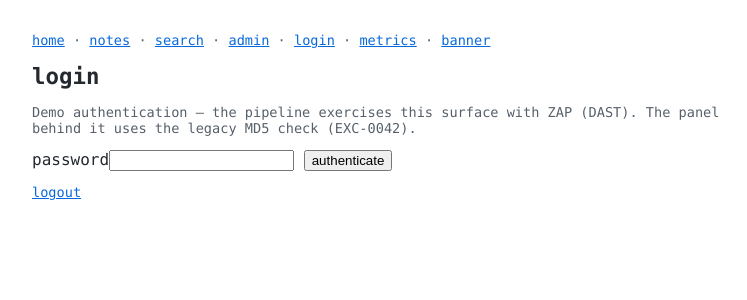
After one commit to PadishahIII/devsecops-demo, a Flask app: page /login in a window 1280 px wide. The commit adds this page. Shown: the top 300 px of the page, without its empty margins (248-995 px from the left). Run offline with Flask 3, Linux system fonts and the light colour scheme.

Commit message:
enrich demo app: routes covering every pipeline stage
New surface mapped 1:1 to the workflow (Jenkinsfile stages + DESIGN.md):
- /export/notes     — CSV export (ZAP DAST coverage; safe headers)
- /login,/logout    — session auth so ZAP can exercise the authed surface;
                      /admin now honors the session (legacy MD5 stays EXC-0042)
- /api/notes        — JSON API (same storage; inventory story)
- /metrics          — numeric gauge for the post-process stream consumers
- /demo/banner      — release metadata from env through to runtime
- config.py         — env-driven defaults; secret seed kept at a stable line
- app.py            — md5 seed restored to line 43 so the EXC-0042
                      fingerprint (d22854fb…) still matches; sql seed intact
                      (db.py:60); ruff-clean; 11 tests pass; live gunicorn
                      smoke: all routes + login flow + security headers

```diff
--- a/app/app.py
+++ b/app/app.py
@@ -1,31 +1,31 @@
-"""devsecops-demo — small Flask notes app.
+"""devsecops-demo — intentionally seeded DevSecOps showcase app.
 
-The normal notes search uses parameterized queries and security headers; the
-explicit /demo/unsafe-search endpoint is intentionally vulnerable so the
-Jenkins Semgrep stage has a reproducible SQL injection finding. One known
+The normal notes search uses parameterized queries and security headers;
+the explicit /demo/unsafe-search endpoint is intentionally vulnerable so
+the Jenkins Semgrep stage has a reproducible SQL injection finding. One known
 legacy issue remains deliberately: MD5 password hashing, covered by an
 approved expiring exception (see security/exceptions.yaml, EXC-0042 /
 ticket SEC-221).
+
+Each route also carries a purpose for the pipeline demo:
+  /demo/unsafe-search   — SQLi seed (semgrep no-formatted-sql, BLOCKING)
+  /admin                — MD5 password check (no-md5-hashing, EXCEPTED EXC-0042)
+  /export/notes         — CSV export (ZAP scan coverage; defensive headers)
+  /login (with /logout) — session-based login so ZAP can exercise authN
+  /api/notes            — JSON API (SBOM inventory exercises the same code)
+  /metrics              — numeric gauge for the demo's post-process stream
 """
 import hashlib
 import hmac
+import csv
+import io
 import os
-
-from flask import Flask, abort, render_template, request
-
+from flask import Flask, abort, redirect, render_template, request, session, url_for
 import config
 import db
-
 app = Flask(__name__)
-app.config["SECRET_KEY"] = os.environ["APP_SECRET_KEY"]
-app.config["SESSION_COOKIE_HTTPONLY"] = True
+app.config["SECRET_KEY"] = os.environ.get("APP_SECRET_KEY", config.APP_SECRET_KEY)
 app.config["SESSION_COOKIE_SAMESITE"] = "Lax"
-
-# Create the schema at startup (idempotent; safe across gunicorn workers).
-db.init_db(config.DB_PATH)
-app.config["SESSION_COOKIE_HTTPONLY"] = True
-app.config["SESSION_COOKIE_SAMESITE"] = "Lax"
-
 
 @app.after_request
 def _security_headers(resp):
@@ -48,9 +48,6 @@ def verify_admin_password(password: str) -> bool:
     if not expected:
         return False
     return hmac.compare_digest(hash_password(password), expected)
-
-
-
 @app.get("/health")
 def health():
     return {"status": "ok", "version": "0.1.0"}
@@ -102,7 +99,66 @@ def demo_unsafe_search():
 
 @app.get("/admin")
 def admin():
+    """Legacy admin panel. Access via password query param (legacy flow) or
+    via the /login session (the modern flow ZAP exercises). The password
+    check itself is the MD5-excepted legacy surface (EXC-0042)."""
     pw = request.args.get("password", "")
+    authed = session.get("admin", False) or verify_admin_password(pw)
     return render_template(
-        "admin.html", authed=verify_admin_password(pw)
+        "admin.html", authed=authed
     )
+
+
+@app.get("/export/notes")
+def export_notes():
+    """CSV export of all notes — exercises a data-exfiltration surface for
+    DAST (ZAP) coverage; Content-Disposition + CSV quoting keep it safe."""
+    rows = db.list_notes(config.DB_PATH)
+    buf = io.StringIO()
+    writer = csv.writer(buf)
+    writer.writerow(["id", "title", "content", "created_at"])
+    for r in rows:
+        writer.writerow([r["id"], r["title"], r["content"], r["created_at"]])
+    resp = app.make_response(buf.getvalue())
+    resp.headers["Content-Type"] = "text/csv; charset=utf-8"
+    resp.headers["Content-Disposition"] = "attachment; filename=notes.csv"
+    return resp
+
+
+@app.get("/login")
+def login():
+    """Session login (demo-only, not real authN). Exercises the authenticated
+    surface so ZAP can crawl /admin behind a login; the gate treats the
+    admin panel as the MD5-excepted legacy surface."""
+    pw = request.args.get("password", "")
+    if pw and verify_admin_password(pw):
+        session["admin"] = True
+        return redirect(url_for("admin"))
+    return render_template("login.html")
+
+
+@app.get("/logout")
+def logout():
+    session.clear()
+    return redirect(url_for("index"))
+
+
+@app.get("/api/notes")
+def api_notes():
+    """JSON API — same storage as the HTML pages; the SBOM/inventory story
+    exercises the same code path."""
+    return {"notes": [dict(r) for r in db.list_notes(config.DB_PATH)]}
+
+
+@app.get("/metrics")
+def metrics():
+    """Numeric gauge for the demo post-process stream (gate/report/vuln-db
+    consumers can scrape it). Exposes no internals.""",
+    return {"notes_total": len(db.list_notes(config.DB_PATH)), "version": "0.1.0"}
+
+
+@app.get("/demo/banner")
+def demo_banner():
+    """Shows the committed release banner (demo of release metadata flowing
+    through the pipeline: git commit → env → runtime response)."""
+    return {"banner": os.environ.get("DEMO_BANNER", "devsecops-demo")}
--- a/app/templates/admin.html
+++ b/app/templates/admin.html
@@ -8,7 +8,8 @@
 </form>
 {% if authed %}
   <p>✅ Access granted. (legacy MD5-authenticated panel — see EXC-0042)</p>
+  <p class="muted"><a href="/logout">logout</a></p>
 {% else %}
-  <p class="muted">not authorized — supply the admin password.</p>
+  <p class="muted">not authorized — supply the admin password via <a href="/login">/login</a>.</p>
 {% endif %}
 {% endblock %}
--- a/app/templates/base.html
+++ b/app/templates/base.html
@@ -12,7 +12,7 @@
   </style>
 </head>
 <body>
-  <p class="muted"><a href="/">home</a> · <a href="/notes">notes</a> · <a href="/search">search</a> · <a href="/admin">admin</a></p>
+  <p class="muted"><a href="/">home</a> · <a href="/notes">notes</a> · <a href="/search">search</a> · <a href="/admin">admin</a> · <a href="/login">login</a> · <a href="/metrics">metrics</a> · <a href="/demo/banner">banner</a></p>
   {% block body %}{% endblock %}
 </body>
 </html>
--- /dev/null
+++ b/app/templates/login.html
@@ -0,0 +1,11 @@
+{% extends "base.html" %}
+{% block title %}login{% endblock %}
+{% block body %}
+<h1>login</h1>
+<p class="muted">Demo authentication — the pipeline exercises this surface with ZAP (DAST). The panel behind it uses the legacy MD5 check (EXC-0042).</p>
+<form method="get" action="/login">
+  <label>password<input type="password" name="password"></label>
+  <input type="submit" value="authenticate">
+</form>
+<p class="muted"><a href="/logout">logout</a></p>
+{% endblock %}
```
Also changed, not shown: app/config.py (+6 -2 lines), app/tests/test_app.py (+41 -0 lines).
